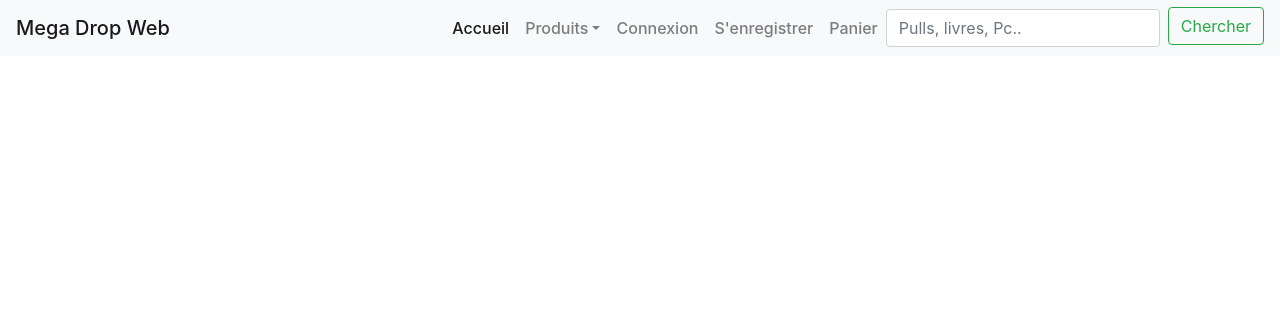
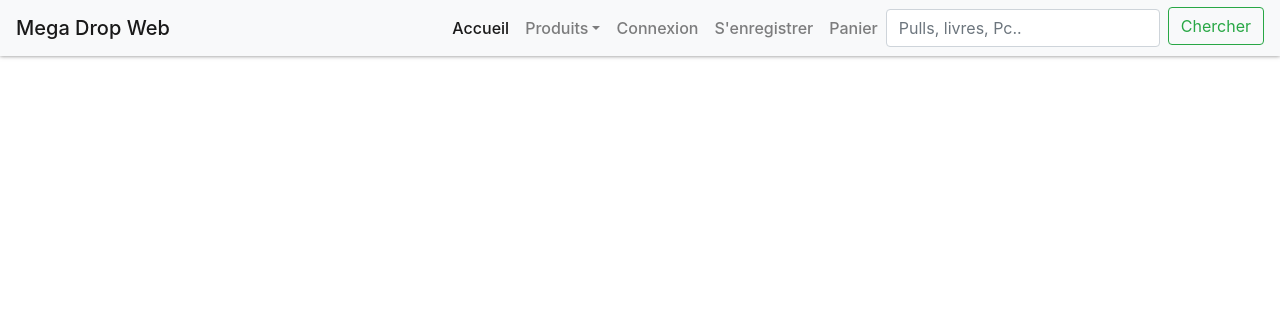
Before and after one commit to renouahp/rdj, a PHP site: page /views/templates/header.php in a window 1280 px wide. Shown: the top 316 px of the page. Run offline with PHP 8.4, Linux system fonts and the light colour scheme; some libraries are stand-ins or nearby versions.

Commit message:
Update style.css

```diff
--- a/assets/css/style.css
+++ b/assets/css/style.css
@@ -2,6 +2,7 @@
 .ff {top: -2px;}
 .navbar {
     font-weight: 500;
+    box-shadow: 0px 0px 4px 0px #00000080;
 }
 
 .footer {
```
